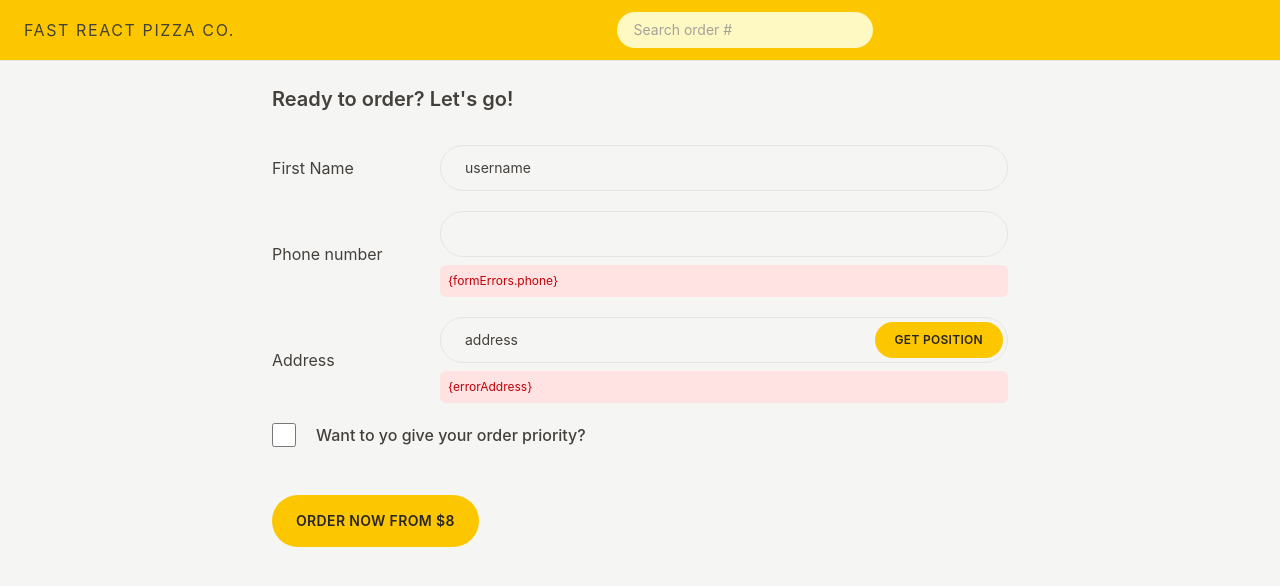
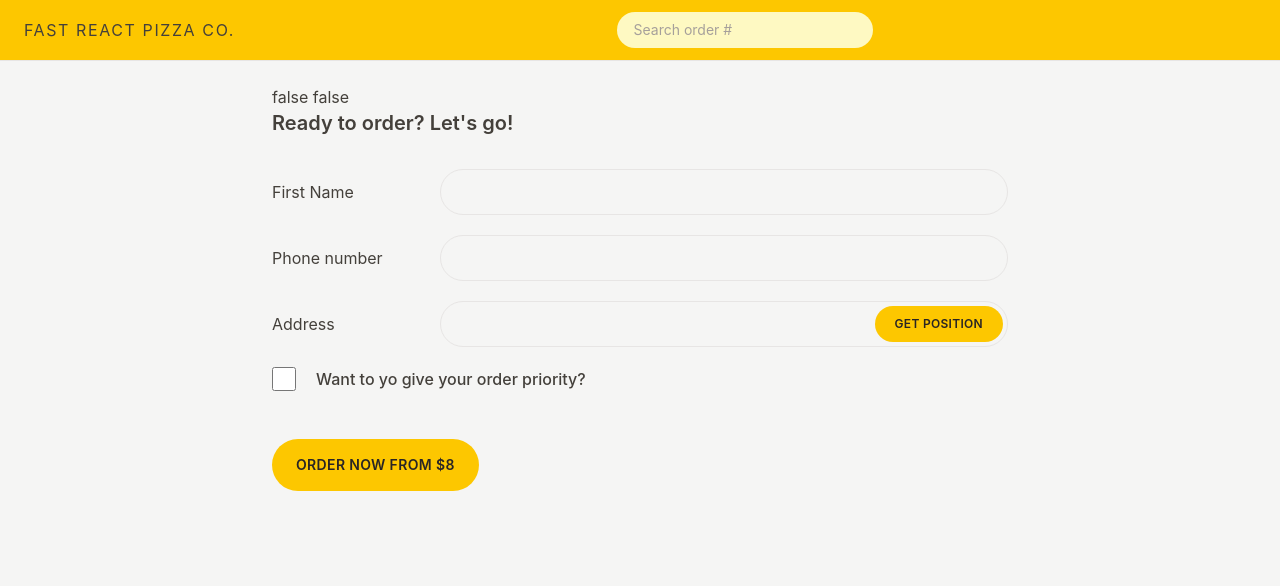
Before and after one commit to lexopez/fast-vue-pizza, a Vue app: page /order/new in a window 1280 px wide. Shown: the top 586 px of the page. Built offline with nearby package versions, Linux system fonts and the light colour scheme.

Commit message:
submitting form with user information for creating order

```diff
--- a/src/utils/helpers.js
+++ b/src/utils/helpers.js
@@ -19,3 +19,7 @@
   const d2 = new Date(dateStr).getTime()
   return Math.round((d2 - d1) / 60000)
 }
+
+// https://uibakery.io/regex-library/phone-number
+export const isValidPhone = (str) =>
+  /^\+?\d{1,4}?[-.\s]?\(?\d{1,3}?\)?[-.\s]?\d{1,4}[-.\s]?\d{1,4}[-.\s]?\d{1,9}$/.test(str)
--- a/src/views/CreateOrder.vue
+++ b/src/views/CreateOrder.vue
@@ -1,18 +1,57 @@
-<script setup lang="ts">
+<script setup>
 import SharedButton from '@/components/SharedButton.vue';
+import { createOrder } from '@/services/apiRestaurant';
+import { useCartStore } from '@/stores/cartStore';
+import { useUserStore } from '@/stores/userStore';
+import { isValidPhone } from '@/utils/helpers';
+import { computed, ref } from 'vue';
+import { useRouter } from 'vue-router';
+
+  const router = useRouter()
+
+  const cartStore = useCartStore()
+  const userStore = useUserStore()
+
+  const firstname = computed({
+    get: () => userStore.username,
+    set: (val) => userStore.username = val
+  })
+  const phone = ref(null)
+  const address = computed({
+    get: () => userStore.address,
+    set: (val) => userStore.address = val
+  })
+  const priority = ref(false)
+  const handleSubmit = async () =>{
+    if (!isValidPhone(phone.value) && !phone.value && !firstname.value && !address.value) return;
+    const order = {
+      customer: firstname.value,
+      phone: phone.value,
+      address: address.value,
+      priority: priority.value,
+      position: userStore.position.latitude && userStore.position.longitude ? `${userStore.position.latitude},${userStore.position.longitude}` : '',
+      cart: cartStore.cart,
+    }
+
+    const newOrder = await createOrder(order)
+    // console.log(newOrder)
+    cartStore.clearCart()
+    router.push(`/order/${newOrder.id}`)
+  }
 
 </script>
 
 <template>
-  <div class="px-4 py-6">
+  <div class="px-4 py-6">{{ isValidPhone(phone) }} {{ phone ? isValidPhone(phone) : false }}
       <h2 class="mb-8 text-xl font-semibold">Ready to order? Let's go!</h2>
 
-      <form>
+      <form @submit.prevent="handleSubmit">
         <div class="mb-5 flex flex-col gap-2 sm:flex-row sm:items-center">
           <label class="sm:basis-40">First Name</label>
           <input
             class="input grow"
             type="text"
+            v-model="firstname"
             name="customer"
             defaultValue="username"
             required
@@ -22,9 +61,9 @@
         <div class="mb-5 flex flex-col gap-2 sm:flex-row sm:items-center">
           <label class="sm:basis-40">Phone number</label>
           <div class="grow">
-            <input class="input w-full" type="tel" name="phone" required />
-              <p class="mt-2 rounded-md bg-red-100 p-2 text-xs text-red-700">
-                {formErrors.phone}
+            <input class="input w-full" v-model="phone" type="tel" name="phone" required />
+              <p v-if="phone ? !isValidPhone(phone) ? true : false : false" class="mt-2 rounded-md bg-red-100 p-2 text-xs text-red-700">
+                Invalid phone number
               </p>
           </div>
         </div>
@@ -35,21 +74,22 @@
             <input
               class="input w-full"
               type="text"
+              v-model="address"
               name="address"
               defaultValue="address"
               required
             />
-              <p class="mt-2 rounded-md bg-red-100 p-2 text-xs text-red-700">
-                {errorAddress}
+              <p v-if="userStore.status === 'error'" class="mt-2 rounded-md bg-red-100 p-2 text-xs text-red-700">
+                {{userStore.error}}
               </p>
           </div>
 
-            <span class="absolute right-[3px] top-[3px] z-50 md:right-[5px] md:top-[5px]">
-              <SharedButton
-                type="small"
+            <span v-if="!userStore.position?.latitude && !userStore.position.longitude" class="absolute right-[3px] top-[3px] z-50 md:right-[5px] md:top-[5px]">
+              <button class="px-4 py-2 md:px-5 md:py-2.5 text-xs inline-block text-sm rounded-full bg-yellow-400 font-semibold uppercase tracking-wide text-stone-800 transition-colors duration-300 hover:bg-yellow-300 focus:bg-yellow-300 focus:outline-none focus:ring focus:ring-yellow-300 focus:ring-offset-2 disabled:cursor-not-allowed"
+                @click.prevent="userStore.fetchAddress"
               >
                 Get position
-              </SharedButton>
+              </button>
             </span>
         </div>
 
@@ -57,6 +97,7 @@
           <input
             class="h-6 w-6 accent-yellow-400 focus:outline-none focus:ring focus:ring-yellow-400 focus:ring-offset-2"
             type="checkbox"
+            v-model="priority"
             name="priority"
             id="priority"
           />
@@ -66,11 +107,6 @@
         </div>
 
         <div>
-          <input type="hidden" name="cart" value={JSON.stringify(cart)} />
-          <input
-            type="hidden"
-            name="position"
-          />
 
           <SharedButton type="primary">
               Order now from $8
```
